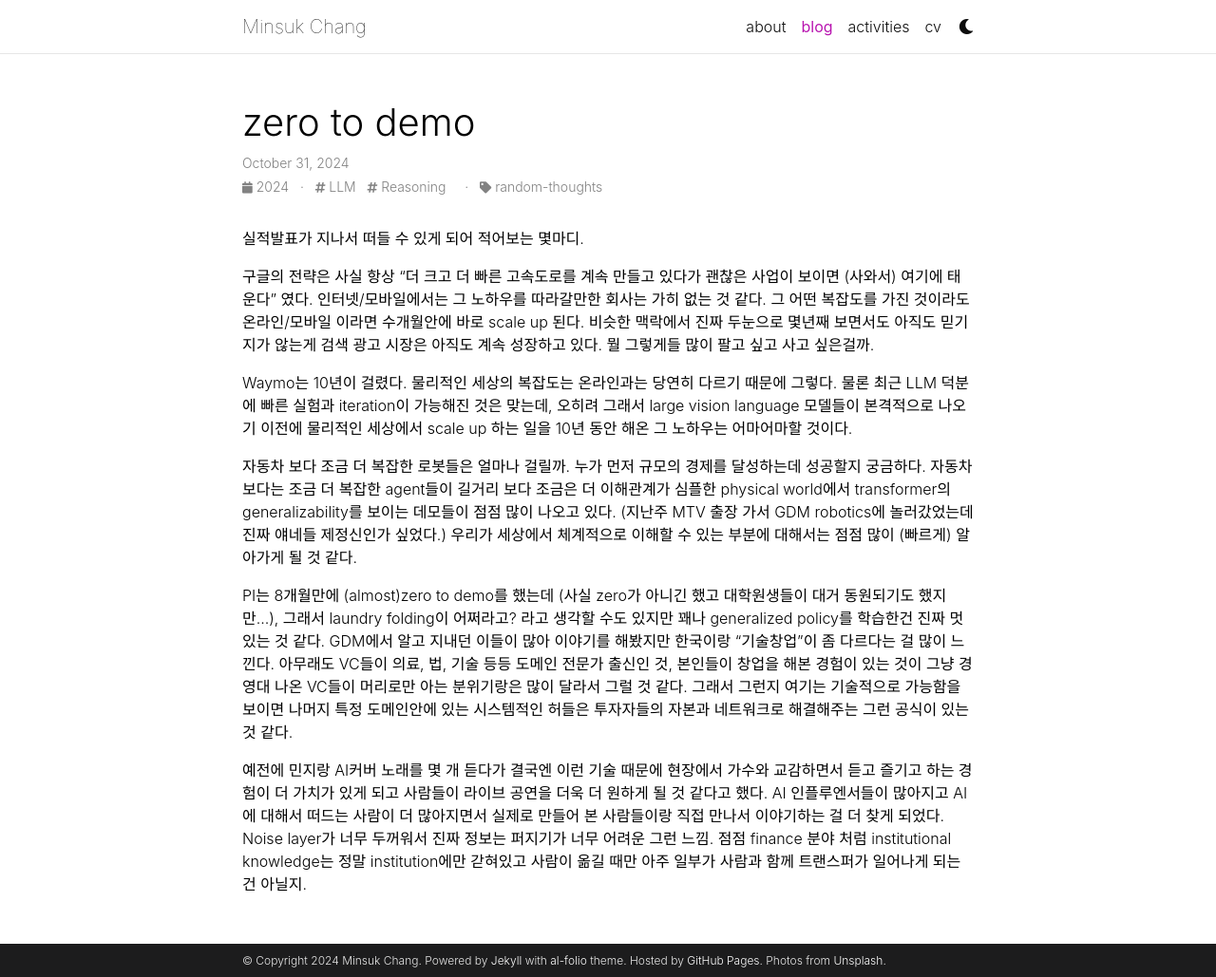
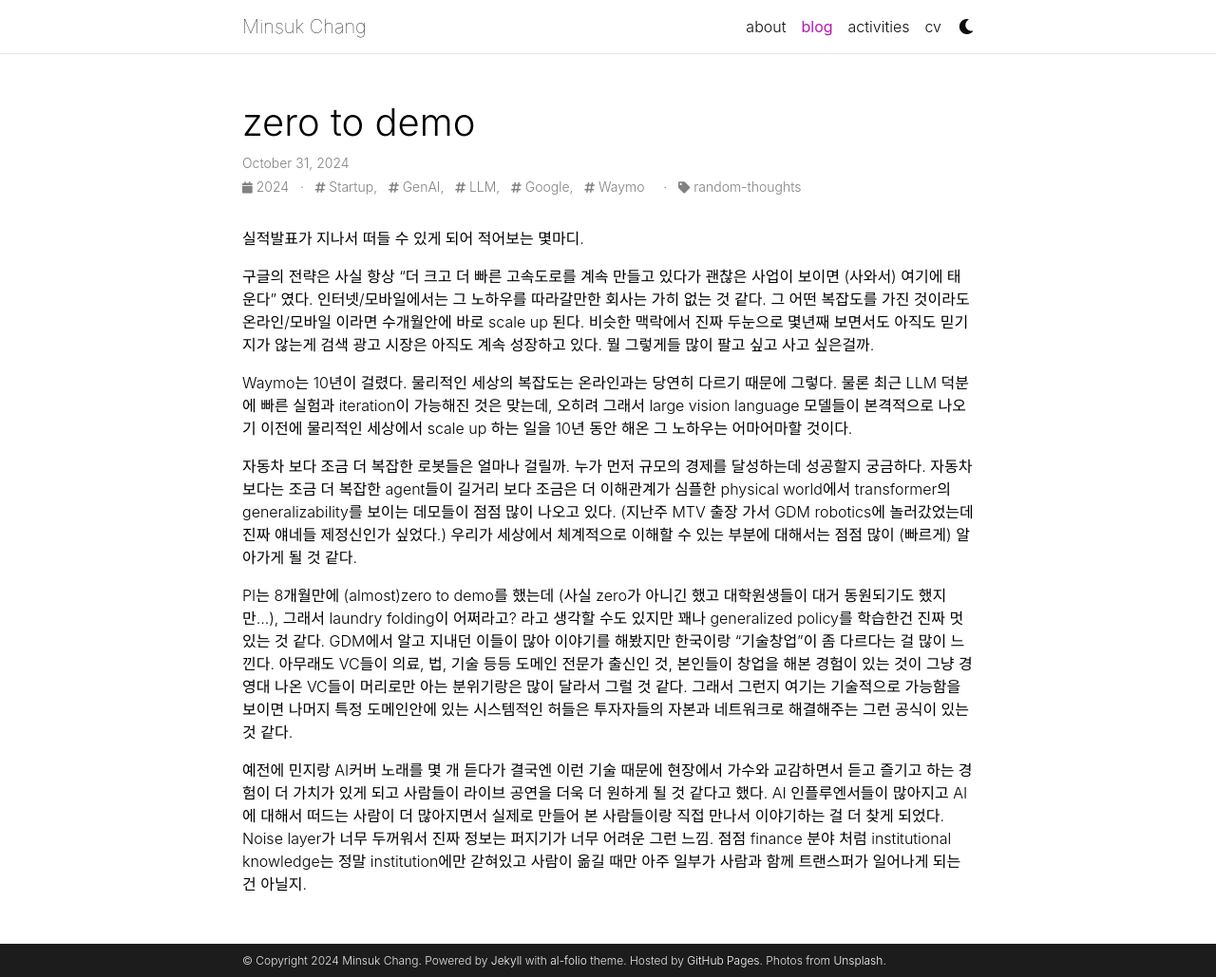
Before and after one commit to minsukchang/minsukchang.github.io, a Jekyll site: the page built from _posts/2024-10-31-zero-to-demo.md, in a window 1280 px wide and 1029 px high. Shown: the whole window at 95% size. Built offline with Jekyll 4.4.1, drawn with Linux system fonts in a browser that asks for light colours; comment, search, counter and statistics services are not loaded; a style sheet for code colours, icons or effects is not loaded.

Commit message:
keyword updates to blog post

```diff
--- a/_config.yml
+++ b/_config.yml
@@ -120,7 +120,7 @@
 # Blog
 # -----------------------------------------------------------------------------
 
-blog_name: random thoughts # blog_name will be displayed in your blog page
+blog_name: # blog_name will be displayed in your blog page
 blog_nav_title: blog # your blog must have a title for it to be displayed in the nav bar
 blog_description:
 permalink: /blog/:year/:title/
--- a/_posts/2024-10-31-zero-to-demo.md
+++ b/_posts/2024-10-31-zero-to-demo.md
@@ -3,7 +3,7 @@
 title:  zero to demo
 date:   2024-10-31 22:49:16
 description: first blog post
-tags: LLM Reasoning
+tags: Startup, GenAI, LLM, Google, Waymo
 categories: random-thoughts
 ---
 
```
